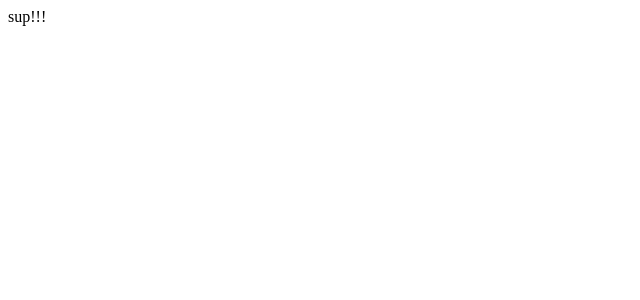
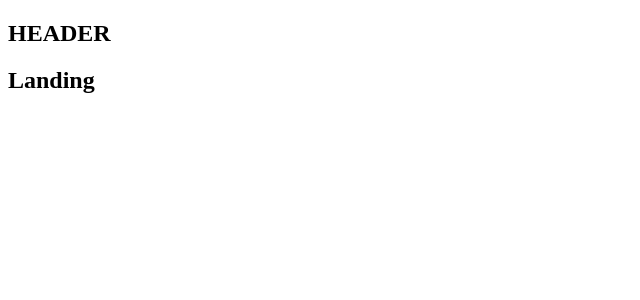
Before and after one commit to Jarrianm/Broadcast, a React (Create React App) app in the folder client/: page / in a window 1280 px wide. Shown: the top 300 px of the page, without its empty margins (0-640 px from the left). Built offline with nearby package versions, Linux system fonts and the light colour scheme.

Commit message:
setting up react router

```diff
--- a/client/src/components/App.js
+++ b/client/src/components/App.js
@@ -1,8 +1,25 @@
 import React, { Component } from "react";
+import { BrowserRouter, Route } from "react-router-dom";
+
+const Header = () => <h2>HEADER</h2>;
+const Dashboard = () => <h2>Dashboard</h2>;
+const SurveyNew = () => <h2>SurveyNew</h2>;
+const Landing = () => <h2>Landing</h2>;
 
 class App extends Component {
   render() {
-    return <div>sup!!!</div>;
+    return (
+      <div>
+        <BrowserRouter>
+          <div>
+              <Header/>
+            <Route exact path="/" component={Landing} />
+            <Route exact path="/surveys" component={Dashboard} />
+            <Route exact path="/surveys/new" component={SurveyNew} />
+          </div>
+        </BrowserRouter>
+      </div>
+    );
   }
 }
 
```
